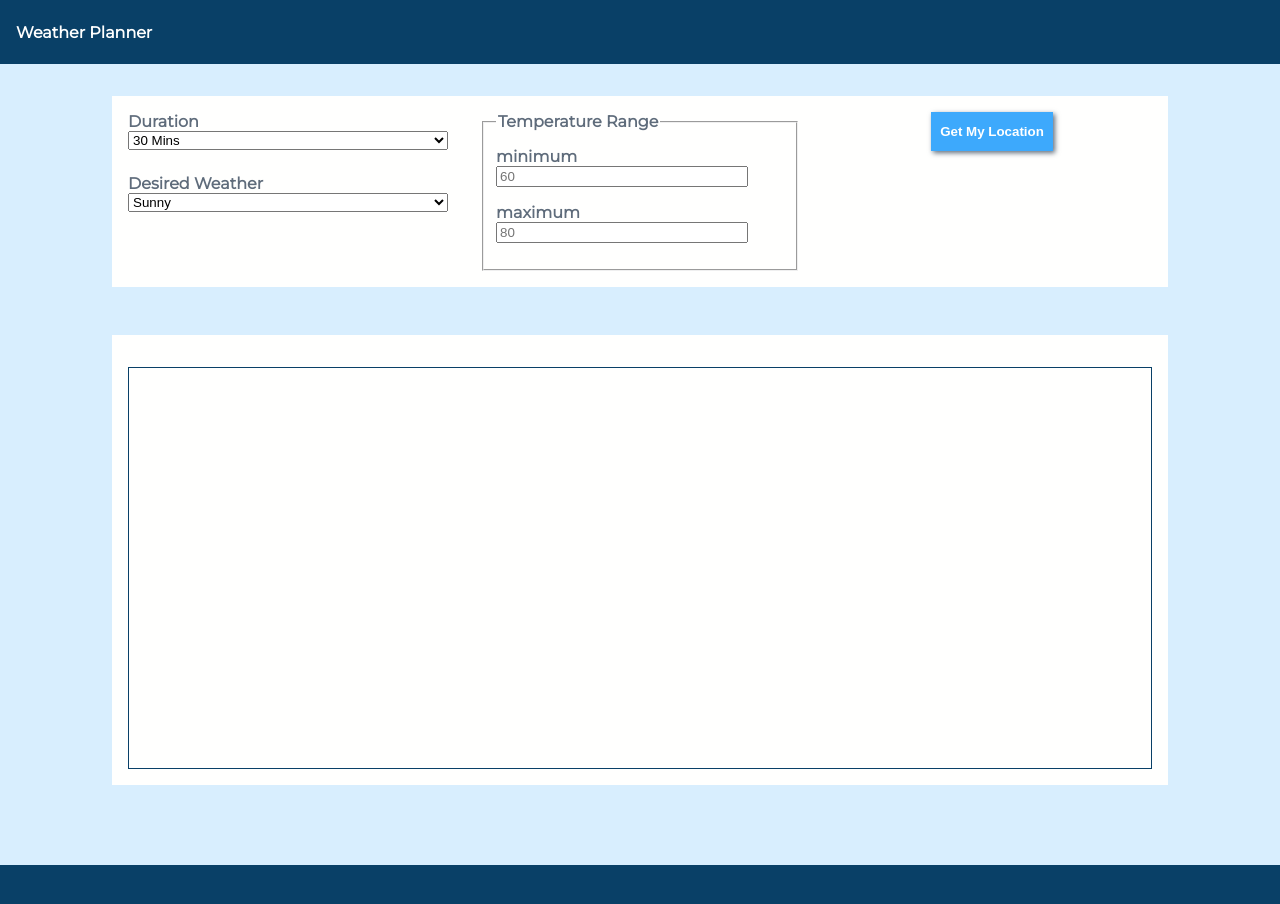
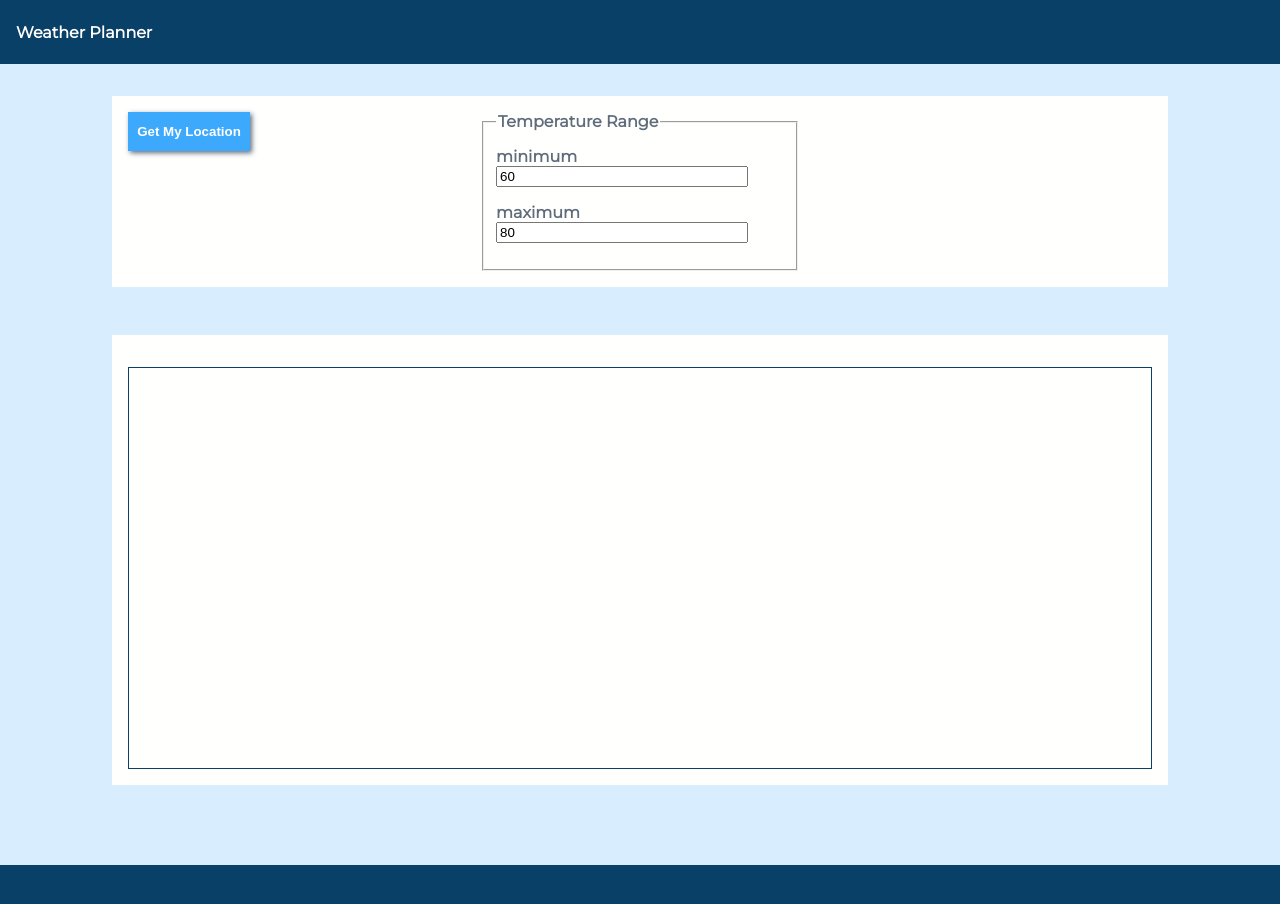
Before and after one commit to z-carlson/weather-planner, a React (Create React App) app: page / in a window 1280 px wide. Shown: the top 904 px of the page. Built offline with nearby package versions, Linux system fonts and the light colour scheme.

Commit message:
connected the min and max temps, display current location, removes duration

```diff
--- a/src/App.js
+++ b/src/App.js
@@ -8,6 +8,8 @@ function App() {
   const [location, setLocation] = useState([]);
   const [forecast, setForecast] = useState([{}]);
   const [hourlyForecast, setHourlyForecast] = useState([{}]);
+  const [min, setMin] = useState("60");
+  const [max, setMax] = useState("80");
 
   function getForecast() {
     console.log("getting forecast!");
@@ -70,8 +72,17 @@ function App() {
           getLocation={getLocation}
           getForecast={getForecast}
           location={location}
+          setMax={setMax}
+          setMin={setMin}
+          max={max}
+          min={min}
         />
-        <Forecast forecast={forecast} hourlyForecast={hourlyForecast} />
+        <Forecast
+          forecast={forecast}
+          hourlyForecast={hourlyForecast}
+          max={max}
+          min={min}
+        />
       </main>
       <footer />
     </Fragment>
--- a/src/components/Forecast.js
+++ b/src/components/Forecast.js
@@ -1,17 +1,16 @@
 import React from "react";
-import styles from './Forecast.module.css';
+import styles from "./Forecast.module.css";
 
-import Daily from './Daily';
-import Hourly from './Hourly';
+import Daily from "./Daily";
+import Hourly from "./Hourly";
 
-function Forecast({ forecast, hourlyForecast }) {
+function Forecast({ forecast, hourlyForecast, min, max }) {
   return (
     <div className={styles.wrapper}>
-      <Daily forecast={forecast}/>
-      <Hourly hourlyForecast={hourlyForecast} />
-
+      <Daily forecast={forecast} />
+      <Hourly hourlyForecast={hourlyForecast} min={min} max={max} />
     </div>
-  )
+  );
 }
 
 export default Forecast;
--- a/src/components/Hourly.js
+++ b/src/components/Hourly.js
@@ -1,7 +1,7 @@
 import React, { useState, useEffect, Fragment } from "react";
 import styles from "./Hourly.module.css";
 
-function Hourly({ hourlyForecast }) {
+function Hourly({ hourlyForecast, min, max }) {
   let today = new Date();
   let now = today.getHours();
 
@@ -28,15 +28,16 @@ function Hourly({ hourlyForecast }) {
     });
   }
 
-  function getClassName(forecastData) {
+  function getClassName(forecastData, min, max) {
+    console.log(min, max);
     if (forecastData.isDaytime === false) {
-      if (forecastData.temperature >= 80 || forecastData.temperature <= 60) {
+      if (forecastData.temperature >= max || forecastData.temperature <= min) {
         return styles.badNight;
       } else {
         return styles.goodNight;
       }
     } else {
-      if (forecastData.temperature >= 80 || forecastData.temperature <= 60) {
+      if (forecastData.temperature >= max || forecastData.temperature <= min) {
         return styles.bad;
       } else {
         return styles.good;
@@ -60,7 +61,7 @@ function Hourly({ hourlyForecast }) {
             let forecastHour = time.getHours();
             return (
               <Fragment>
-                <div key={i} className={getClassName(hour)}>
+                <div key={i} className={getClassName(hour, min, max)}>
                   <p>
                     {forecastHour > 12
                       ? forecastHour - 12 + " pm"
@@ -87,7 +88,7 @@ function Hourly({ hourlyForecast }) {
             let time = new Date(hour.startTime);
             let forecastHour = time.getHours();
             return (
-              <div className={getClassName(hour)}>
+              <div className={getClassName(hour, min, max)}>
                 <p>
                   {forecastHour > 12
                     ? forecastHour - 12 + " pm"
@@ -109,7 +110,7 @@ function Hourly({ hourlyForecast }) {
             let time = new Date(hour.startTime);
             let forecastHour = time.getHours();
             return (
-              <div className={getClassName(hour)}>
+              <div className={getClassName(hour, min, max)}>
                 <p>
                   {forecastHour > 12
                     ? forecastHour - 12 + " pm"
@@ -131,7 +132,7 @@ function Hourly({ hourlyForecast }) {
             let time = new Date(hour.startTime);
             let forecastHour = time.getHours();
             return (
-              <div className={getClassName(hour)}>
+              <div className={getClassName(hour, min, max)}>
                 <p>
                   {forecastHour > 12
                     ? forecastHour - 12 + " pm"
@@ -153,7 +154,7 @@ function Hourly({ hourlyForecast }) {
             let time = new Date(hour.startTime);
             let forecastHour = time.getHours();
             return (
-              <div className={getClassName(hour)}>
+              <div className={getClassName(hour, min, max)}>
                 <p>
                   {forecastHour > 12
                     ? forecastHour - 12 + " pm"
@@ -175,7 +176,7 @@ function Hourly({ hourlyForecast }) {
             let time = new Date(hour.startTime);
             let forecastHour = time.getHours();
             return (
-              <div className={getClassName(hour)}>
+              <div className={getClassName(hour, min, max)}>
                 <p>
                   {forecastHour > 12
                     ? forecastHour - 12 + " pm"
@@ -197,7 +198,7 @@ function Hourly({ hourlyForecast }) {
             let time = new Date(hour.startTime);
             let forecastHour = time.getHours();
             return (
-              <div className={getClassName(hour)}>
+              <div className={getClassName(hour, min, max)}>
                 <p>
                   {forecastHour > 12
                     ? forecastHour - 12 + " pm"
--- a/src/components/WeatherForm.js
+++ b/src/components/WeatherForm.js
@@ -1,69 +1,69 @@
-import React, { Fragment, useState } from 'react';
-import styles from './WeatherForm.module.css'
+import React, { Fragment, useState } from "react";
+import styles from "./WeatherForm.module.css";
 
 function WeatherForm(props) {
-  const [min, setMin] = useState('');
-  const [max, setMax] = useState('');
-
-
   function handleSubmit(e) {
     e.preventDefault();
-
     props.getForecast();
-
   }
 
   return (
     <Fragment>
       <form className={styles.weatherForm} onSubmit={handleSubmit}>
         <div>
-          <div>
-          <label htmlFor="duration">Duration</label>
-          <select name="duration" id="duration">
-            <option value="0.5">30 Mins</option>
-            <option value="1">1 Hour</option>
-            <option value="2">2 Hours</option>
-            <option value="3">3 Hours</option>
-            <option value="4">4 Hours</option>
-          </select>
-          </div>
-          <div>
-         <label htmlFor="desired">Desired Weather</label>
-          <select name="desired" id="desired">
-            <option value="Sunny">Sunny</option>
-            <option value="Rainy">Rainy</option>
-          </select>
-          </div>
-
+          <button
+            type="button"
+            className={styles.locationButton}
+            onClick={props.getLocation}
+          >
+            Get My Location
+          </button>
+          {props.location.length > 0 ? (
+            <Fragment>
+              <h5>Current Location: </h5>
+              <p>{`Latitude: ${props.location[0]}`}</p>
+              <p>{`Longitude: ${props.location[1]}`}</p>
+            </Fragment>
+          ) : (
+            ""
+          )}
         </div>
         <div>
           <fieldset>
             <legend>Temperature Range</legend>
             <label htmlFor="min">minimum</label>
-            <input id="min" name="min" placeholder="60" value={min} onChange={(e) => {
-              setMin(e.target.value)
-            }}></input>
+            <input
+              id="min"
+              name="min"
+              placeholder="60"
+              value={props.min}
+              onChange={(e) => {
+                props.setMin(e.target.value);
+              }}
+            ></input>
 
             <label htmlFor="max">maximum</label>
-            <input id="max" name="max" placeholder="80" value={max} onChange={(e) => {
-              setMax(e.target.value)
-            }}></input>
+            <input
+              id="max"
+              name="max"
+              placeholder="80"
+              value={props.max}
+              onChange={(e) => {
+                props.setMax(e.target.value);
+              }}
+            ></input>
           </fieldset>
         </div>
         <div>
-          <div>
-            <button type="button" className={styles.locationButton} onClick={props.getLocation}>Get My Location</button>
-        {/* <label htmlFor="location">Location</label>
-        <input type="text" placeholder="Enter zipcode" id="location" name="location"></input> */}
-          </div>
-          {(props.location.length > 1) &&
-            <button className={styles.submitButton} type="submit">Schedule</button>
-          }
-
+          {props.location.length > 1 && (
+            <button className={styles.submitButton} type="submit">
+              Schedule
+            </button>
+          )}
         </div>
-     </form>
+      </form>
     </Fragment>
-  )
+  );
 }
 
 export default WeatherForm;
--- a/src/components/WeatherForm.module.css
+++ b/src/components/WeatherForm.module.css
@@ -15,7 +15,18 @@
   justify-content: flex-start;
 }
 
-label, legend {
+.weatherForm div h5 {
+  margin-bottom: 0;
+  padding-bottom: 0;
+}
+
+.weatherForm div p {
+  padding-bottom: 0;
+  margin-bottom: 0;
+}
+
+label,
+legend {
   font-weight: 600;
 }
 
@@ -34,9 +45,8 @@ fieldset input {
   margin-bottom: 1rem;
 }
 
-
-
-.submitButton, .locationButton {
+.submitButton,
+.locationButton {
   background: var(--primary-color);
   color: white;
   width: 122px;
@@ -44,6 +54,6 @@ fieldset input {
   font-weight: 600;
   border: none;
   box-shadow: 2px 2px 5px 0px var(--paragraph);
-  align-self: center;
-  margin-bottom: 2rem;
+  align-self: flex-start;
+  margin-bottom: 0;
 }
```
